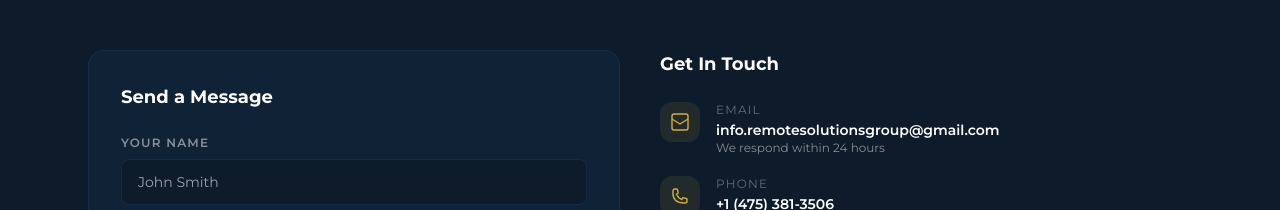
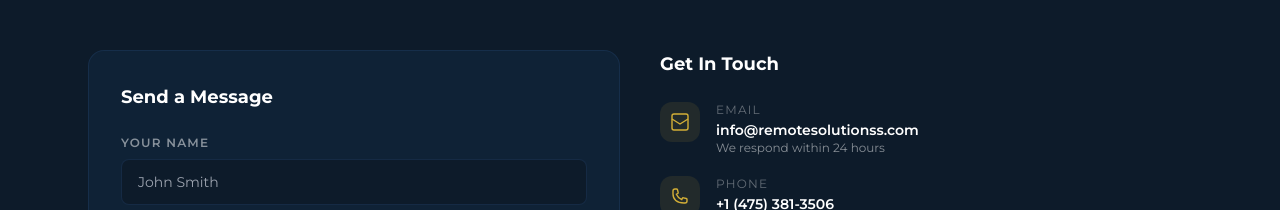
Before and after one commit to Maryyy90/remote-solutions, a Next.js app: page / in a window 1280 px wide. Shown: the part 5661-5871 px from the top of the page. Built offline with nearby package versions, Linux system fonts and the light colour scheme.

Commit message:
Update contact email address in Contact.tsx

```diff
--- a/components/sections/Contact.tsx
+++ b/components/sections/Contact.tsx
@@ -303,7 +303,7 @@ export default function Contact() {
                       </svg>
                     ),
                     label: "Email",
-                    value: "info.remotesolutionsgroup@gmail.com",
+                    value: "info@remotesolutionss.com",
                     sub: "We respond within 24 hours",
                   },
                   {
```
